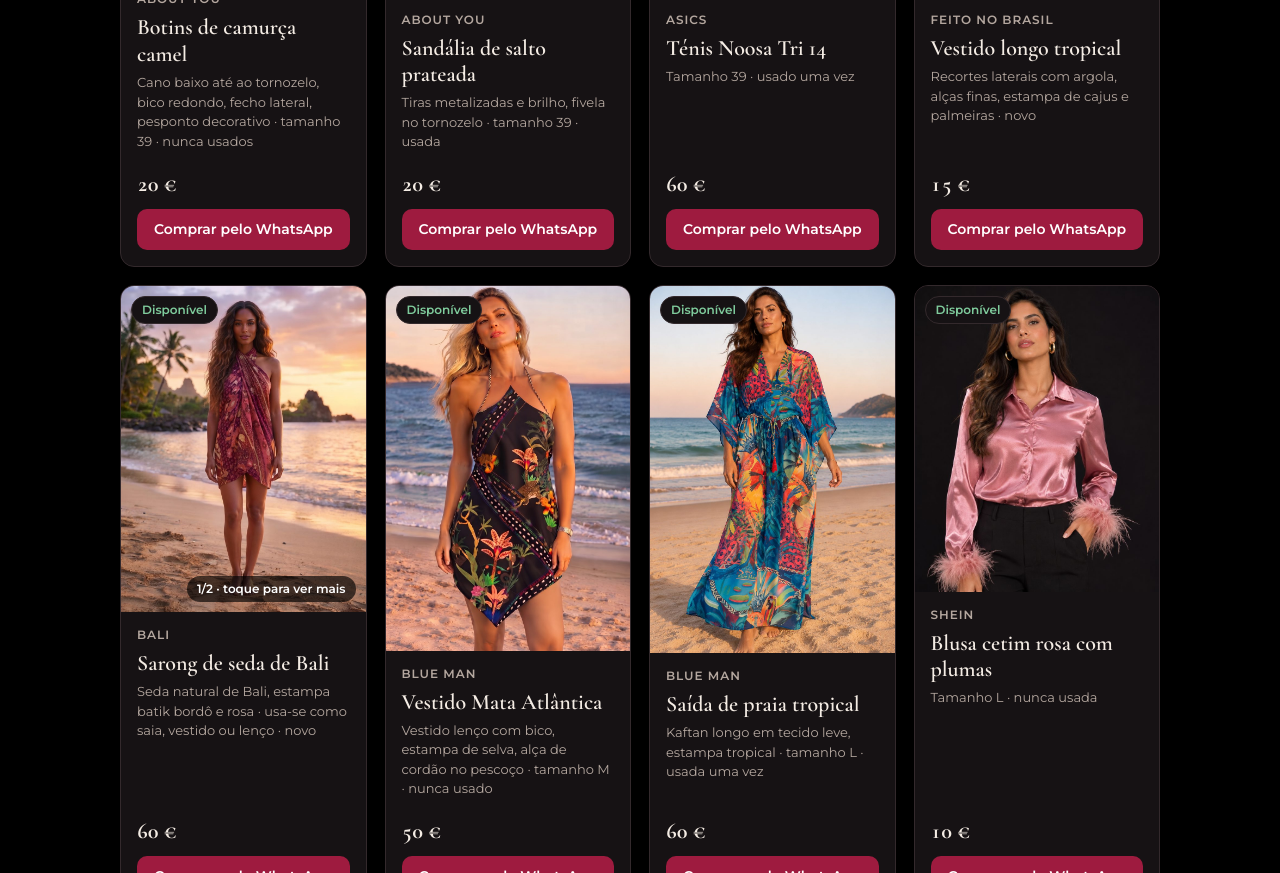
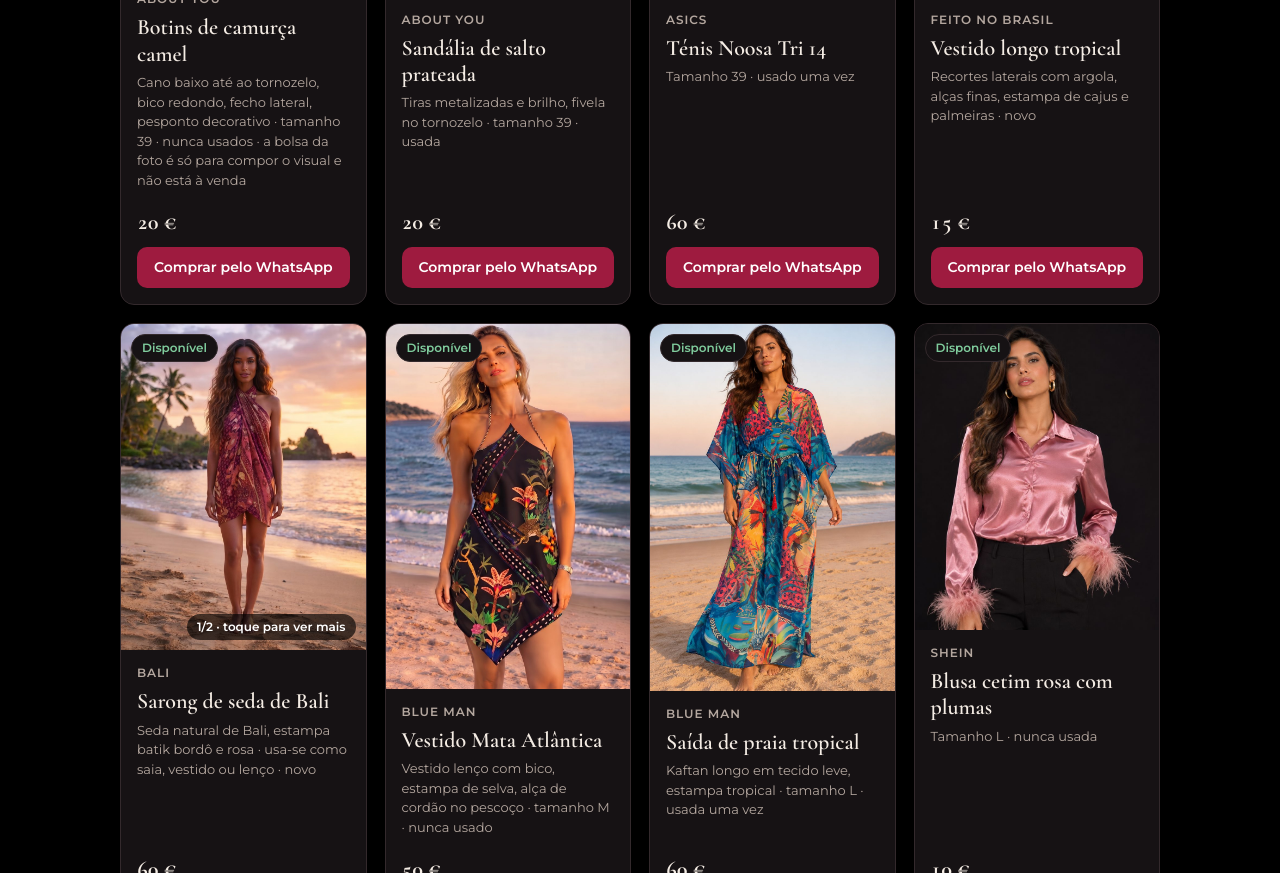
Before and after one commit to benditocloset/benditocloset.github.io, a plain HTML site: page index.html in a window 1280 px wide. Shown: the part 5442-6315 px from the top of the page. Drawn offline with nearby package versions, Linux system fonts and the light colour scheme.

Commit message:
Botins About You: nota de que a bolsa da foto não está à venda
Co-Authored-By: Claude Opus 5.5 <noreply@anthropic.com>
Claude-Session: https://claude.ai/code/session_018VRF1gtzpRsRmNbZQKreV2

```diff
--- a/catalogo.csv
+++ b/catalogo.csv
@@ -7,7 +7,7 @@ id,title,description,availability,condition,price,link,image_link,additional_ima
 "vestido-rio","Feito no Brasil – Vestido longo tropical","Vestido longo tropical. Recortes laterais com argola, alças finas, estampa de cajus e palmeiras · novo. Peça única, em segunda mão, da loja Bendito Closet. Compra pelo WhatsApp.","in stock","new","15.00 EUR","https://benditocloset.pt/?peca=vestido-rio","https://benditocloset.pt/img/vestido-rio-modelo.jpg","","Feito no Brasil"
 "asics-noosa","ASICS – Ténis Noosa Tri 14","Ténis Noosa Tri 14. Tamanho 39 · usado uma vez. Peça única, em segunda mão, da loja Bendito Closet. Compra pelo WhatsApp.","in stock","used","60.00 EUR","https://benditocloset.pt/?peca=asics-noosa","https://benditocloset.pt/img/asics-produto.jpg","","ASICS"
 "sandalia-prata","About You – Sandália de salto prateada","Sandália de salto prateada. Tiras metalizadas e brilho, fivela no tornozelo · tamanho 39 · usada. Peça única, em segunda mão, da loja Bendito Closet. Compra pelo WhatsApp.","in stock","used","20.00 EUR","https://benditocloset.pt/?peca=sandalia-prata","https://benditocloset.pt/img/sandalia-prata-modelo.jpg","","About You"
-"aboutyou-botins-camurca","About You – Botins de camurça camel","Botins de camurça camel. Cano baixo até ao tornozelo, bico redondo, fecho lateral, pesponto decorativo · tamanho 39 · nunca usados. Peça única, em segunda mão, da loja Bendito Closet. Compra pelo WhatsApp.","in stock","new","20.00 EUR","https://benditocloset.pt/?peca=aboutyou-botins-camurca","https://benditocloset.pt/img/aboutyou-botins-camurca-modelo.jpg","","About You"
+"aboutyou-botins-camurca","About You – Botins de camurça camel","Botins de camurça camel. Cano baixo até ao tornozelo, bico redondo, fecho lateral, pesponto decorativo · tamanho 39 · nunca usados · a bolsa da foto é só para compor o visual e não está à venda. Peça única, em segunda mão, da loja Bendito Closet. Compra pelo WhatsApp.","in stock","new","20.00 EUR","https://benditocloset.pt/?peca=aboutyou-botins-camurca","https://benditocloset.pt/img/aboutyou-botins-camurca-modelo.jpg","","About You"
 "zara-slingback-perolas","Zara – Sapato slingback com pérolas","Sapato slingback com pérolas. Bico fino em vinil transparente com pérolas e strass, tira elástica · tamanho 39 · usado, com marcas na palmilha. Peça única, em segunda mão, da loja Bendito Closet. Compra pelo WhatsApp.","in stock","used","20.00 EUR","https://benditocloset.pt/?peca=zara-slingback-perolas","https://benditocloset.pt/img/zara-perolas-produto.jpg","","Zara"
 "zara-botas-camurca","Zara – Botas altas de camurça castanhas","Botas altas de camurça castanhas. Cano franzido até ao joelho, bico fino, salto agulha · tamanho 39 · nunca usadas. Peça única, em segunda mão, da loja Bendito Closet. Compra pelo WhatsApp.","in stock","new","20.00 EUR","https://benditocloset.pt/?peca=zara-botas-camurca","https://benditocloset.pt/img/zara-botas-camurca-modelo.jpg","","Zara"
 "primark-botas-atacadores","Primark – Botas altas pretas com atacadores","Botas altas pretas com atacadores. Até ao joelho, atacadores à frente em toda a altura, bico redondo, salto bloco baixo · tamanho 39 · nunca usadas. Peça única, em segunda mão, da loja Bendito Closet. Compra pelo WhatsApp.","in stock","new","12.00 EUR","https://benditocloset.pt/?peca=primark-botas-atacadores","https://benditocloset.pt/img/primark-botas-atacadores-modelo.jpg","","Primark"
--- a/index.html
+++ b/index.html
@@ -271,7 +271,7 @@ const PECAS = [
   { id:"vestido-rio", cat:"roupas", marca:"Feito no Brasil", nome:"Vestido longo tropical", detalhe:"Recortes laterais com argola, alças finas, estampa de cajus e palmeiras · novo", preco:15, status:"disponivel",foto:"img/vestido-rio-modelo.jpg" },
   { id:"asics-noosa", cat:"sapatos", marca:"ASICS", nome:"Ténis Noosa Tri 14", detalhe:"Tamanho 39 · usado uma vez", preco:60, status:"disponivel",foto:"img/asics-produto.jpg" },
   { id:"sandalia-prata", cat:"sapatos", marca:"About You", nome:"Sandália de salto prateada", detalhe:"Tiras metalizadas e brilho, fivela no tornozelo · tamanho 39 · usada", preco:20, status:"disponivel",foto:"img/sandalia-prata-modelo.jpg" },
-  { id:"aboutyou-botins-camurca",cat:"sapatos", marca:"About You", nome:"Botins de camurça camel", detalhe:"Cano baixo até ao tornozelo, bico redondo, fecho lateral, pesponto decorativo · tamanho 39 · nunca usados", preco:20, status:"disponivel", foto:"img/aboutyou-botins-camurca-modelo.jpg" },
+  { id:"aboutyou-botins-camurca",cat:"sapatos", marca:"About You", nome:"Botins de camurça camel", detalhe:"Cano baixo até ao tornozelo, bico redondo, fecho lateral, pesponto decorativo · tamanho 39 · nunca usados · a bolsa da foto é só para compor o visual e não está à venda", preco:20, status:"disponivel", foto:"img/aboutyou-botins-camurca-modelo.jpg" },
   { id:"zara-slingback-perolas", cat:"sapatos", marca:"Zara", nome:"Sapato slingback com pérolas", detalhe:"Bico fino em vinil transparente com pérolas e strass, tira elástica · tamanho 39 · usado, com marcas na palmilha", preco:20, status:"disponivel",foto:"img/zara-perolas-produto.jpg" },
   { id:"zara-botas-camurca",cat:"sapatos", marca:"Zara", nome:"Botas altas de camurça castanhas", detalhe:"Cano franzido até ao joelho, bico fino, salto agulha · tamanho 39 · nunca usadas", preco:20, status:"disponivel", foto:"img/zara-botas-camurca-modelo.jpg" },
   { id:"primark-botas-atacadores",cat:"sapatos", marca:"Primark", nome:"Botas altas pretas com atacadores", detalhe:"Até ao joelho, atacadores à frente em toda a altura, bico redondo, salto bloco baixo · tamanho 39 · nunca usadas", preco:12, status:"disponivel", foto:"img/primark-botas-atacadores-modelo.jpg" },
@@ -383,7 +383,7 @@ const EN = {
   "zara-botas-camurca":["Brown suede knee-high boots","Slouchy knee-high shaft, pointed toe, stiletto heel · size 39 · never worn"],
   "primark-botas-atacadores":["Black knee-high lace-up boots","Knee length, full-length front lacing, round toe, low block heel · size 39 · never worn"],
   "sandalia-prata":["Silver strappy heels","Metallic and glitter straps, ankle buckle · size 39 · worn"],
-  "aboutyou-botins-camurca":["Camel suede ankle boots","Ankle-height shaft, round toe, side zip, decorative stitching · size 39 · never worn"],
+  "aboutyou-botins-camurca":["Camel suede ankle boots","Ankle-height shaft, round toe, side zip, decorative stitching · size 39 · never worn · the bag in the photo is styling only and not for sale"],
   "asics-noosa":["Noosa Tri 14 running shoes","Size 39 · worn once"],
   "versace-bolsa":["Pink bag with gold chain","Used, with signs of wear: small coating flaw on the top corner · real photos on WhatsApp"],
   "shein-blusa-rosa":["Pink satin blouse with feathers","Size L · never worn"],
@@ -495,7 +495,7 @@ const TR_ES = {
   "zara-botas-camurca":["Botas altas de ante marrón","Caña fruncida hasta la rodilla, punta fina, tacón de aguja · talla 39 · sin estrenar"],
   "primark-botas-atacadores":["Botas altas negras con cordones","Hasta la rodilla, cordones delanteros en toda la caña, punta redonda, tacón bajo ancho · talla 39 · sin estrenar"],
   "sandalia-prata":["Sandalias de tacón plateadas","Tiras metalizadas y brillo, hebilla al tobillo · talla 39 · usadas"],
-  "aboutyou-botins-camurca":["Botines de ante camel","Caña baja hasta el tobillo, punta redonda, cremallera lateral, pespunte decorativo · talla 39 · sin estrenar"],
+  "aboutyou-botins-camurca":["Botines de ante camel","Caña baja hasta el tobillo, punta redonda, cremallera lateral, pespunte decorativo · talla 39 · sin estrenar · el bolso de la foto es solo para el look y no está a la venta"],
   "asics-noosa":["Zapatillas Noosa Tri 14","Talla 39 · usadas una vez"],
   "versace-bolsa":["Bolso rosa con cadena dorada","Usado, con señales de uso: pequeño defecto en el revestimiento de la esquina superior · fotos reales por WhatsApp"],
   "shein-blusa-rosa":["Blusa de satén rosa con plumas","Talla L · sin estrenar"],
@@ -549,7 +549,7 @@ const TR_FR = {
   "zara-botas-camurca":["Bottes hautes en daim marron","Tige froncée jusqu'au genou, bout pointu, talon aiguille · pointure 39 · jamais portées"],
   "primark-botas-atacadores":["Bottes hautes noires à lacets","Jusqu'au genou, laçage devant sur toute la hauteur, bout rond, petit talon bloc · pointure 39 · jamais portées"],
   "sandalia-prata":["Sandales à talon argentées","Brides métallisées et pailletées, boucle à la cheville · pointure 39 · portées"],
-  "aboutyou-botins-camurca":["Bottines en daim camel","Tige basse à la cheville, bout rond, zip latéral, surpiqûres décoratives · pointure 39 · jamais portées"],
+  "aboutyou-botins-camurca":["Bottines en daim camel","Tige basse à la cheville, bout rond, zip latéral, surpiqûres décoratives · pointure 39 · jamais portées · le sac de la photo sert uniquement au stylisme et n'est pas à vendre"],
   "asics-noosa":["Baskets Noosa Tri 14","Pointure 39 · portées une fois"],
   "versace-bolsa":["Sac rose à chaîne dorée","Porté, avec traces d'usure : petit défaut de revêtement au coin supérieur · vraies photos sur WhatsApp"],
   "shein-blusa-rosa":["Blouse en satin rose à plumes","Taille L · jamais portée"],
@@ -603,7 +603,7 @@ const TR_DE = {
   "zara-botas-camurca":["Braune Wildleder-Stiefel","Kniehoher, geraffter Schaft, spitze Zehe, Stilettoabsatz · Größe 39 · nie getragen"],
   "primark-botas-atacadores":["Schwarze kniehohe Schnürstiefel","Kniehoch, durchgehende Schnürung vorne, runde Spitze, niedriger Blockabsatz · Größe 39 · nie getragen"],
   "sandalia-prata":["Silberne Riemchensandalen mit Absatz","Metallic- und Glitzerriemen, Knöchelschnalle · Größe 39 · getragen"],
-  "aboutyou-botins-camurca":["Camelfarbene Wildleder-Stiefeletten","Knöchelhoher Schaft, runde Spitze, seitlicher Reißverschluss, Ziernähte · Größe 39 · nie getragen"],
+  "aboutyou-botins-camurca":["Camelfarbene Wildleder-Stiefeletten","Knöchelhoher Schaft, runde Spitze, seitlicher Reißverschluss, Ziernähte · Größe 39 · nie getragen · die Tasche auf dem Foto dient nur dem Styling und ist nicht zu verkaufen"],
   "asics-noosa":["Laufschuhe Noosa Tri 14","Größe 39 · einmal getragen"],
   "versace-bolsa":["Rosa Tasche mit Goldkette","Getragen, mit Gebrauchsspuren: kleiner Beschichtungsfehler an der oberen Ecke · echte Fotos per WhatsApp"],
   "shein-blusa-rosa":["Rosa Satinbluse mit Federn","Größe L · nie getragen"],
@@ -657,7 +657,7 @@ const TR_RU = {
   "zara-botas-camurca":["Коричневые замшевые сапоги до колена","Голенище со сборками до колена, острый носок, шпилька · размер 39 · ни разу не надевались"],
   "primark-botas-atacadores":["Чёрные высокие сапоги на шнуровке","До колена, шнуровка спереди по всей высоте, круглый носок, низкий устойчивый каблук · размер 39 · ни разу не надевались"],
   "sandalia-prata":["Серебристые босоножки на каблуке","Металлизированные ремешки с блеском, пряжка на щиколотке · размер 39 · б/у"],
-  "aboutyou-botins-camurca":["Замшевые ботильоны цвета кэмел","Низкое голенище до щиколотки, круглый носок, боковая молния, декоративная строчка · размер 39 · ни разу не надевались"],
+  "aboutyou-botins-camurca":["Замшевые ботильоны цвета кэмел","Низкое голенище до щиколотки, круглый носок, боковая молния, декоративная строчка · размер 39 · ни разу не надевались · сумка на фото только для образа и не продаётся"],
   "asics-noosa":["Кроссовки Noosa Tri 14","Размер 39 · надевались один раз"],
   "versace-bolsa":["Розовая сумка с золотой цепью","Б/у, со следами носки: небольшой дефект покрытия в верхнем углу · реальные фото в WhatsApp"],
   "shein-blusa-rosa":["Розовая атласная блузка с перьями","Размер L · не носилась"],
```
